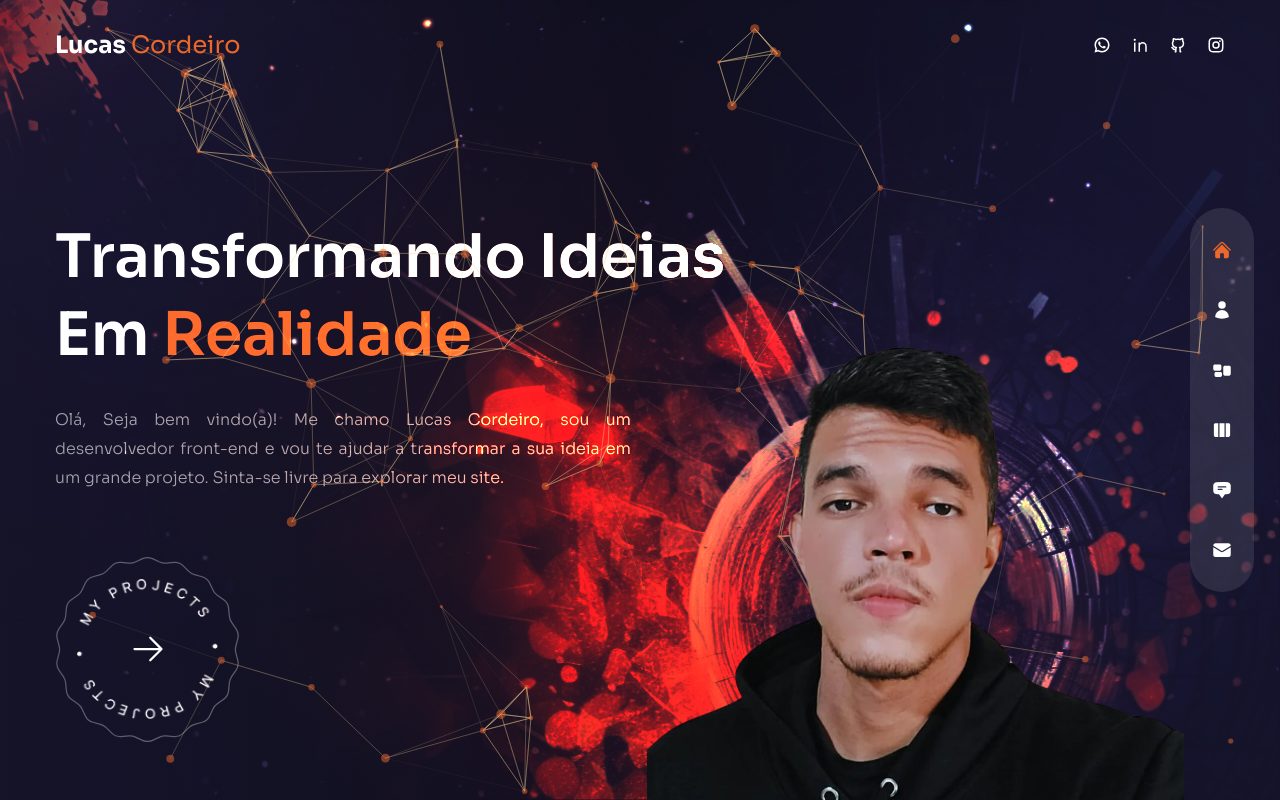
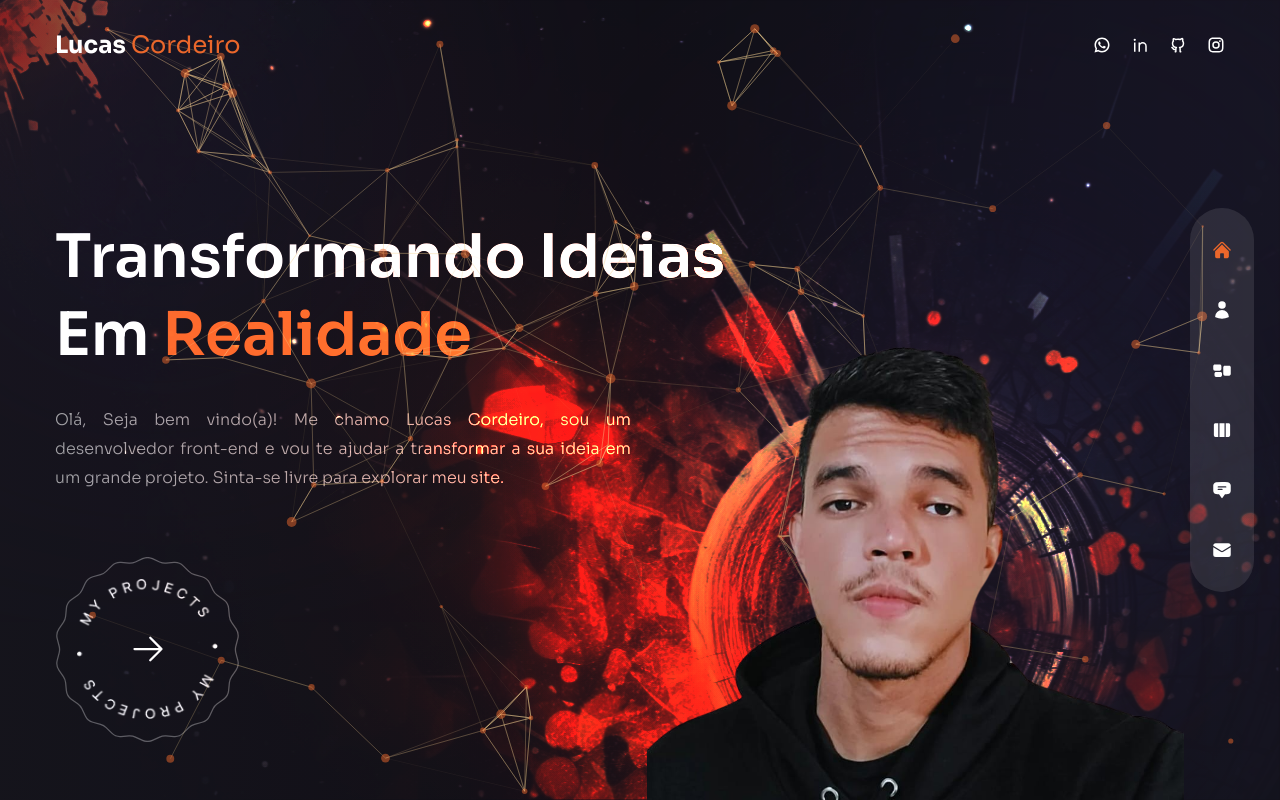
Before and after one commit to JoaoLucasCordeiro/myPortfolio, a Next.js app: page / in a window 1280 px wide. Built offline with nearby package versions, Linux system fonts and the light colour scheme.

Commit message:
new bg color

```diff
--- a/tailwind.config.js
+++ b/tailwind.config.js
@@ -22,7 +22,7 @@ module.exports = {
     },
     extend: {
       colors: {
-        primary: '#131424',
+        primary: '#13140F',
         secondary: '#393A47',
         accent: '#EB672B',
       },
```
